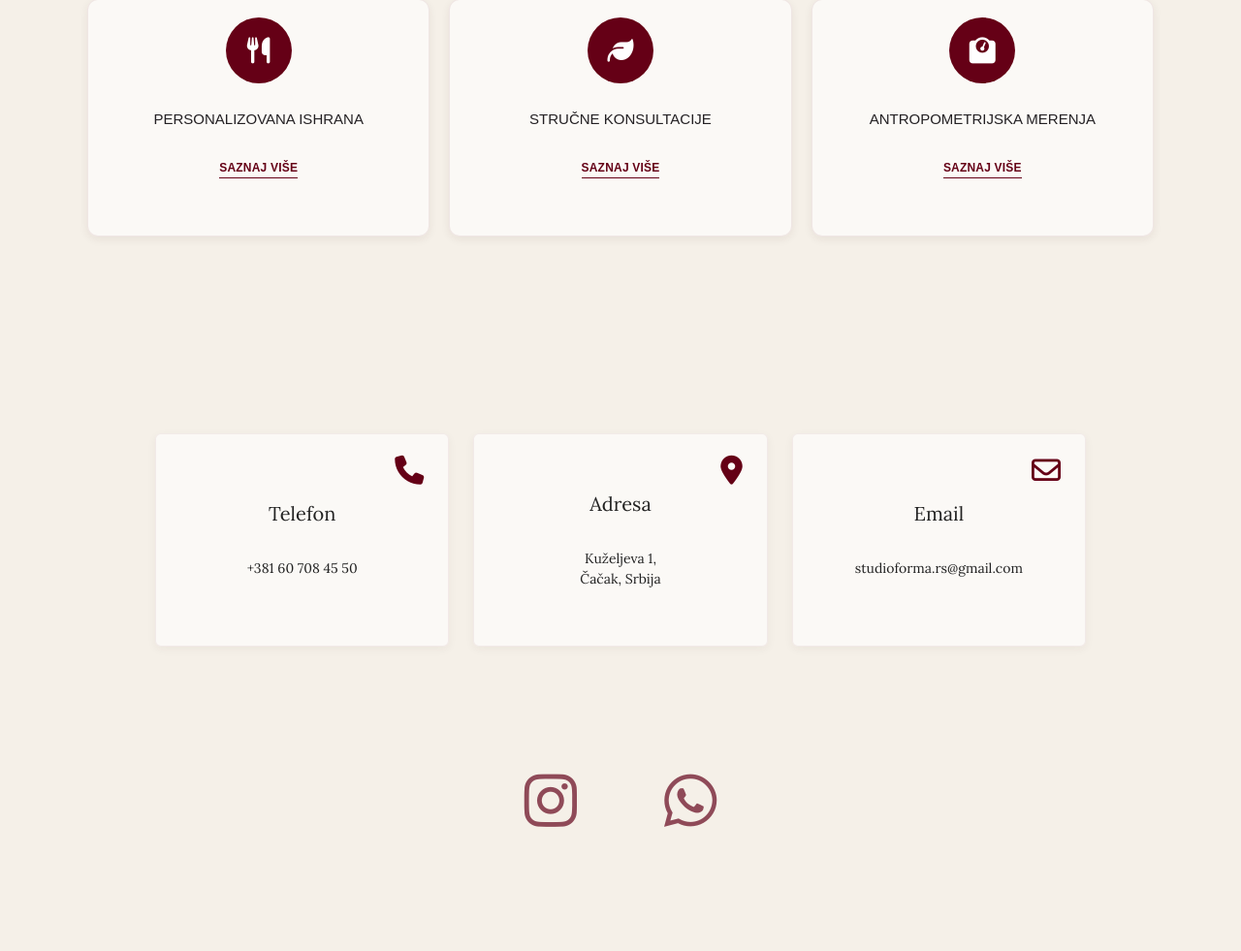
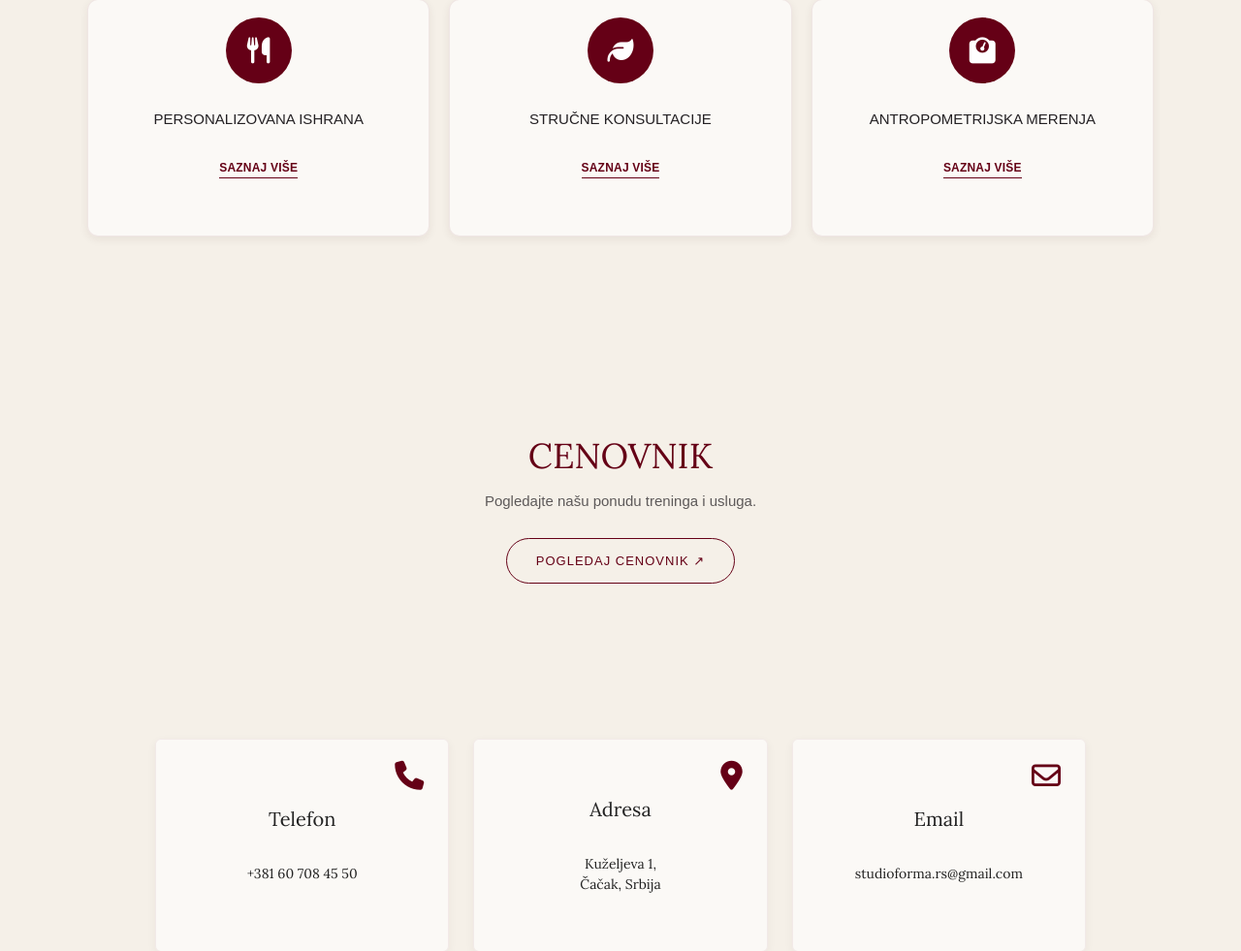
Before and after one commit to andjelaa11/FORMA-, a Django app: page / in a window 1280 px wide. Shown: the part 2965-3946 px from the top of the page at 97% size. Before the commit the page ends 3818 px from the top, so only its background shows below. Run offline with Django 5.2, Linux system fonts and the light colour scheme.

Commit message:
Add pricing section and update navigation

```diff
--- a/core/static/core/style.css
+++ b/core/static/core/style.css
@@ -35,6 +35,7 @@ body {
     font-weight: 500;
     letter-spacing: 3px;
     color: #650016;
+    text-decoration: none;
 }
 
 .navbar nav {
@@ -762,6 +763,48 @@ body {
     margin-bottom: 15px;
 }
 
+
+/* Pricing */
+
+
+.pricing-section {
+    padding: 80px 7%;
+    background-color: #f5f0e8;
+    text-align: center;
+}
+
+.pricing-section h2 {
+    font-family: "Lora", serif;
+    font-size: 36px;
+    font-weight: 400;
+    color: #650016;
+    margin-bottom: 15px;
+}
+
+.pricing-section p {
+    font-size: 15px;
+    color: #5d5959;
+    margin-bottom: 30px;
+}
+
+.pricing-button {
+    display: inline-block;
+    padding: 15px 30px;
+    border: 1px solid #650016;
+    border-radius: 50px;
+    color: #650016;
+    text-decoration: none;
+    font-size: 13px;
+    letter-spacing: 1px;
+    transition: all 0.3s ease;
+}
+
+.pricing-button:hover {
+    background-color: #650016;
+    color: white;
+}
+
+
 /* TABLET */
 
 @media (max-width: 900px) {
--- a/core/templates/core/home.html
+++ b/core/templates/core/home.html
@@ -8,7 +8,7 @@
 
     <title>FORMA</title>
 
-    <link rel="stylesheet" href="{% static 'core/style.css' %}">
+    <link rel="stylesheet" href="{% static 'core/style.css' %}?v=2">
     <link rel="stylesheet"
       href="https://cdnjs.cloudflare.com/ajax/libs/font-awesome/6.5.2/css/all.min.css">
     <link rel="preconnect" href="https://fonts.googleapis.com">
@@ -24,17 +24,16 @@
         <div class="logo">FORMA</div>
 
         <nav>
-            <a href="#">Početna</a>
-            <!--<a href="#">O nama</a>-->
+            <a href="#about">O nama</a>
             <a href="#training">Naše usluge</a>
-            <a href="#">Studio</a>
+            <a href="#pricing">Cenovnik</a>
             <a href="#contact">Kontakt</a>
         </nav>
     </header>
 
     <!-- HERO SEKCIJA -->
     <!-- src="{% static 'core/images/home picture.jpg' %}"-->
-    <section class="hero">
+    <section class="hero" id="home">
 
         <div class="hero-overlay">
             <h1>FORMA</h1>
@@ -55,7 +54,7 @@
 
 
     <!-- MENI -->
-    <section class="about">
+    <section class="about" id="about">
 
         <div class="about-image-wrapper">
             <img
@@ -374,6 +373,23 @@
 
     </section>
 
+
+    <!-- CENOVNIK -->
+
+    <section class="pricing-section" id="pricing">
+        <h2>CENOVNIK</h2>
+        <p>Pogledajte našu ponudu treninga i usluga.</p>
+
+        <a href="{% static 'core/CenovnikFORMA.pdf' %}"
+            class="pricing-button"
+            target="_blank"
+            rel="noopener noreferrer">
+            POGLEDAJ CENOVNIK ↗
+        </a>
+
+    </section>
+
+
     <script>
 
         function toggleService(button) {
```
Also changed, not shown: 1 other file.
